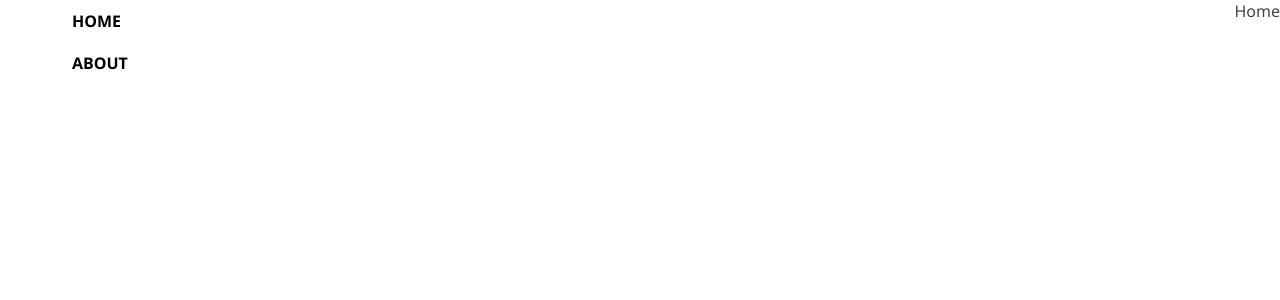
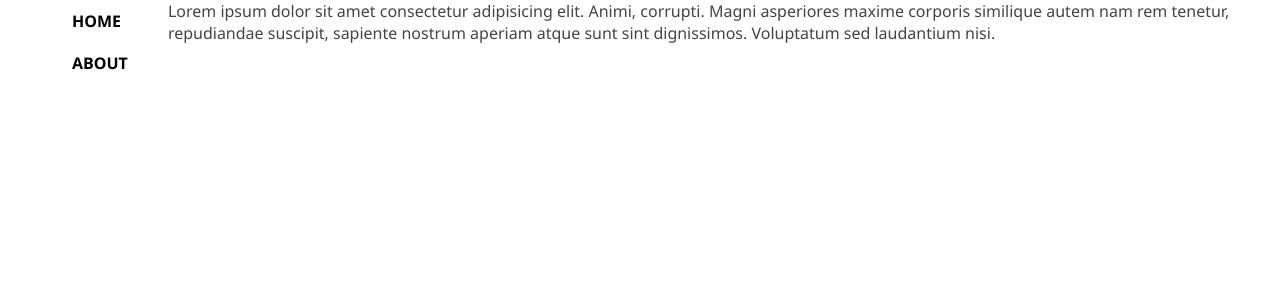
Before and after one commit to aboongm/react-todo, a React (Create React App) app: page / in a window 1280 px wide. Shown: the top 300 px of the page. Built offline with nearby package versions, Linux system fonts and the light colour scheme.

Commit message:
Add text to about page

```diff
--- a/src/function-based/components/About.js
+++ b/src/function-based/components/About.js
@@ -1,5 +1,14 @@
 import React from 'react';
 
-const Home = () => <div>Home</div>;
+const Home = () => (
+  <>
+    <p>
+      Lorem ipsum dolor sit amet consectetur adipisicing elit. Animi,
+      corrupti. Magni asperiores maxime corporis similique autem nam rem
+      tenetur, repudiandae suscipit, sapiente nostrum aperiam atque sunt sint
+      dignissimos. Voluptatum sed laudantium nisi.
+    </p>
+  </>
+);
 
 export default Home;
--- a/src/function-based/components/TodoContainer.js
+++ b/src/function-based/components/TodoContainer.js
@@ -65,12 +65,6 @@ const TodoContainer = () => {
   }, [setTodos]);
 
   useEffect(() => {
-    // storing todos items
-    // fetch('https://jsonplaceholder.typicode.com/todos?_limit=10')
-    //   .then((response) => response.json())
-    //   .then((data) => setTodos(data));
-    // console.log(todos);
-
     const temp = JSON.stringify(todos);
     localStorage.setItem('todos', temp);
   }, [todos]);
```
